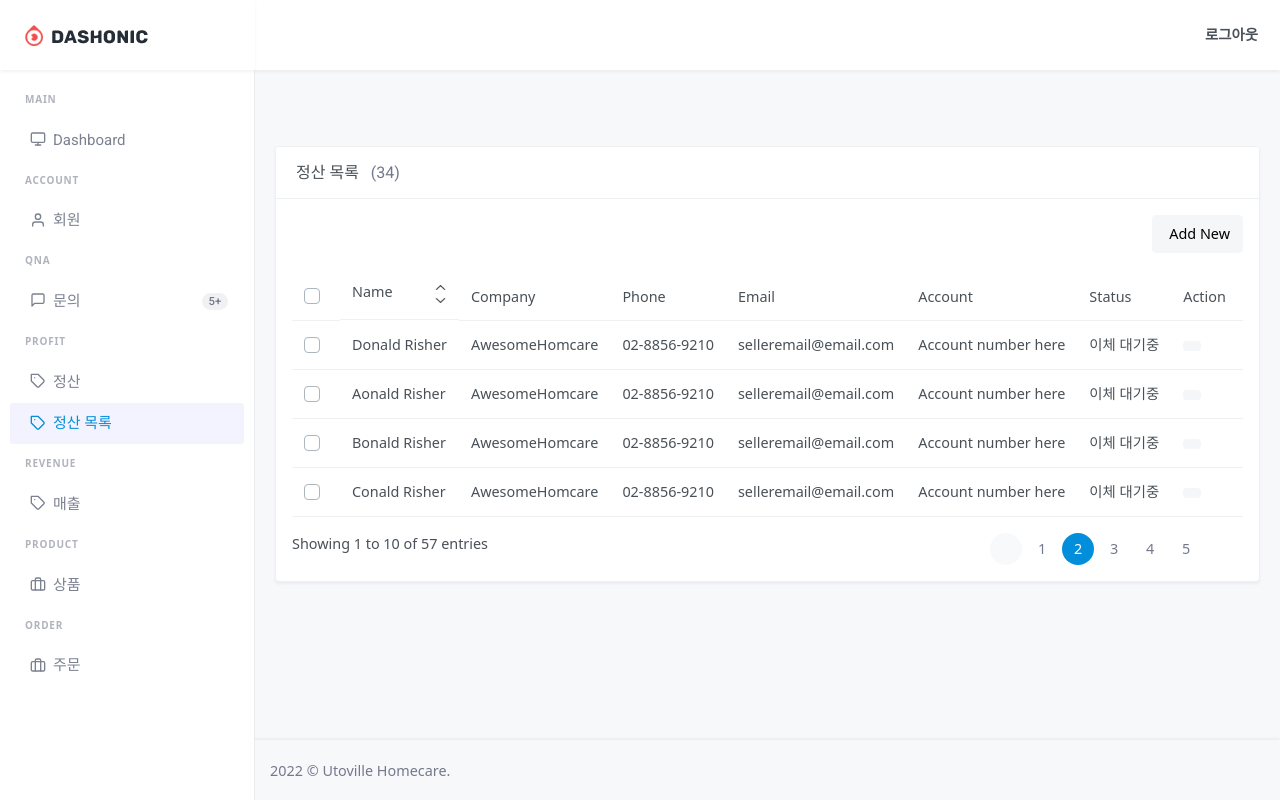
After one commit to newsoft111/utoville-ecommerce-admin, a Django app: page /profit/catalog/ in a window 1280 px wide. The commit adds this page. Run offline with Django 4.2, Linux system fonts and the light colour scheme; data that the repository does not hold is empty; some libraries are stand-ins or nearby versions.

Commit message:
정산 목록 진행중

```diff
--- a/profit/urls.py
+++ b/profit/urls.py
@@ -6,4 +6,5 @@ app_name = 'profit'
 urlpatterns = [
 	path('', views.profit_list, name='list'),
 	path('export/', views.profit_export, name='export'),
+	path('catalog/', views.profit_catalog, name='catalog'),
 ]
--- a/profit/views.py
+++ b/profit/views.py
@@ -87,3 +87,6 @@ def profit_export(request):
 	wb.save(response)
 
 	return response
+
+def profit_catalog(request):
+	return render(request, 'profit/profit_catalog.html')
--- a/templates/header.html
+++ b/templates/header.html
@@ -113,6 +113,12 @@
 								<span class="menu-item">정산</span>
 							</a>
 						</li>
+						<li>
+							<a href="{% url 'profit:catalog' %}">
+								<i class="icon nav-icon" data-feather="tag"></i>
+								<span class="menu-item">정산 목록</span>
+							</a>
+						</li>
 
 						<li class="menu-title" data-key="t-components">Revenue</li>
 						<li>
--- /dev/null
+++ b/templates/profit/profit_catalog.html
@@ -0,0 +1,263 @@
+{% extends 'base.html' %}
+{% block content %}
+{% load static %}
+{% load humanize %}
+{% load util_filter %}
+{% load mathfilters %}
+
+<div class="page-content">
+	<div class="container-fluid">
+		<div class="row">
+			<div class="col-12">
+				<div class="card">
+					<div class="card-header justify-content-between d-flex align-items-center">
+						<h4 class="card-title">정산 목록 <span class="text-muted fw-normal ms-2">(34)</span></h4>
+					</div>
+					<div class="card-body p-3">
+						<div class="text-end">
+							<div class="d-flex flex-wrap align-items-start justify-content-md-end mt-2 mt-md-0 gap-2 mb-3">
+								<div>
+									<a href="#" class="btn btn-light" data-bs-toggle="modal" data-bs-target="#addContactModal"><i class="uil uil-plus me-1"></i> Add New</a>
+								</div>
+							</div>
+						</div>
+
+						<!-- Modal -->
+						<div class="modal fade" id="addContactModal" tabindex="-1" aria-labelledby="addContactModalLabel" aria-hidden="true">
+							<div class="modal-dialog modal-lg modal-dialog-centered">
+								<div class="modal-content">
+									<div class="modal-header">
+										<h5 class="modal-title" id="addContactModalLabel">Add Contact</h5>
+										<button type="button" class="btn-close" data-bs-dismiss="modal" aria-label="Close"></button>
+									</div>
+									<div class="modal-body p-4">
+										<div>
+											<div class="mb-3">
+												<label for="addcontact-name-input" class="form-label">Name</label>
+												<input type="text" class="form-control" id="addcontact-name-input" placeholder="Enter Name">
+											</div>
+											<div class="mb-3">
+												<label for="addcontact-designation-input" class="form-label">Company</label>
+												<input type="text" class="form-control" id="addcontact-designation-input" placeholder="Enter Company Name">
+											</div>
+											<div class="mb-3">
+												<label for="addcontact-file-input" class="form-label">Phone Number</label>
+												<input type="text" class="form-control" id="addcontact-file-input">
+											</div>
+											<div class="mb-3">
+												<label for="addcontact-email-input" class="form-label">Email Address</label>
+												<input type="email" class="form-control" id="addcontact-email-input" placeholder="Enter Email Address">
+											</div>
+											<div class="mb-3">
+												<label for="addcontact-email-input" class="form-label">Account Number</label>
+												<input type="email" class="form-control" id="addcontact-email-input" placeholder="Enter Account Number">
+											</div>
+										</div>
+									</div>
+									<div class="modal-footer">
+										<button type="button" class="btn btn-light w-sm" data-bs-dismiss="modal">Close</button>
+										<button type="button" class="btn btn-primary w-sm">Add</button>
+									</div>
+								</div>
+							</div>
+						</div>
+						<!-- end modal -->
+
+						<div class="table-responsive">
+							<table class="table align-middle table-nowrap table-check">
+								<thead>
+									<tr>
+										<th scope="col" style="width: 50px;">
+											<div class="form-check font-size-16">
+												<input type="checkbox" class="form-check-input" id="checkAll">
+												<label class="form-check-label" for="checkAll"></label>
+											</div>
+										</th>
+										<th scope="col" class="d-flex justify-content-between">Name
+											<div class="sort-arrow d-flex align-items-center flex-column">
+												<img src="{% static 'images/up-arrow.png' %}" style="width: 13px; cursor: pointer;">
+												<img src="{% static 'images/down-arrow.png' %}" style="width: 13px; cursor: pointer;">
+											</div>
+										</th>
+										<th scope="col">Company</th>
+										<th scope="col">Phone</th>
+										<th scope="col">Email</th>
+										<th scope="col">Account</th>
+										<th scope="col">Status</th>
+										<th style="width: 80px; min-width: 80px;">Action</th>
+									</tr><!-- end tr -->
+								</thead><!-- end thead -->
+								<tbody>
+									<tr>
+										<th scope="row">
+											<div class="form-check font-size-16">
+												<input type="checkbox" class="form-check-input" id="contacusercheck1">
+												<label class="form-check-label" for="contacusercheck1"></label>
+											</div>
+										</th>
+										<td class="sort-name">
+											<span class="text-body fw-medium">Donald Risher</span>
+										</td>
+										<td>AwesomeHomcare</td>
+										<td>02-8856-9210</td>
+										<td>selleremail@email.com</td>
+										<td>Account number here</td>
+										<td>이체 대기중</td>
+										<td>
+											<div class="dropdown">
+												<button class="btn btn-light btn-sm dropdown-toggle" type="button" data-bs-toggle="dropdown" aria-expanded="false">
+													<i class="uil uil-ellipsis-h"></i>
+												</button>
+												<ul class="dropdown-menu dropdown-menu-end">
+													<li><a class="dropdown-item" href="#">이체 완료</a></li>
+													<li><a class="dropdown-item" href="#">이체 취소</a></li>
+												</ul>
+											</div>
+										</td>
+									</tr><!-- end tr -->
+									<tr>
+										<th scope="row">
+											<div class="form-check font-size-16">
+												<input type="checkbox" class="form-check-input" id="contacusercheck1">
+												<label class="form-check-label" for="contacusercheck1"></label>
+											</div>
+										</th>
+										<td class="sort-name">
+											<span class="text-body fw-medium">Aonald Risher</span>
+										</td>
+										<td>AwesomeHomcare</td>
+										<td>02-8856-9210</td>
+										<td>selleremail@email.com</td>
+										<td>Account number here</td>
+										<td>이체 대기중</td>
+										<td>
+											<div class="dropdown">
+												<button class="btn btn-light btn-sm dropdown-toggle" type="button" data-bs-toggle="dropdown" aria-expanded="false">
+													<i class="uil uil-ellipsis-h"></i>
+												</button>
+												<ul class="dropdown-menu dropdown-menu-end">
+													<li><a class="dropdown-item" href="#">이체 완료</a></li>
+													<li><a class="dropdown-item" href="#">이체 취소</a></li>
+												</ul>
+											</div>
+										</td>
+									</tr><!-- end tr -->
+									<tr>
+										<th scope="row">
+											<div class="form-check font-size-16">
+												<input type="checkbox" class="form-check-input" id="contacusercheck1">
+												<label class="form-check-label" for="contacusercheck1"></label>
+											</div>
+										</th>
+										<td class="sort-name">
+											<span class="text-body fw-medium">Bonald Risher</span>
+										</td>
+										<td>AwesomeHomcare</td>
+										<td>02-8856-9210</td>
+										<td>selleremail@email.com</td>
+										<td>Account number here</td>
+										<td>이체 대기중</td>
+										<td>
+											<div class="dropdown">
+												<button class="btn btn-light btn-sm dropdown-toggle" type="button" data-bs-toggle="dropdown" aria-expanded="false">
+													<i class="uil uil-ellipsis-h"></i>
+												</button>
+												<ul class="dropdown-menu dropdown-menu-end">
+													<li><a class="dropdown-item" href="#">이체 완료</a></li>
+													<li><a class="dropdown-item" href="#">이체 취소</a></li>
+												</ul>
+											</div>
+										</td>
+									</tr><!-- end tr -->
+									<tr>
+										<th scope="row">
+											<div class="form-check font-size-16">
+												<input type="checkbox" class="form-check-input" id="contacusercheck1">
+												<label class="form-check-label" for="contacusercheck1"></label>
+											</div>
+										</th>
+										<td class="sort-name">
+											<span class="text-body fw-medium">Conald Risher</span>
+										</td>
+										<td>AwesomeHomcare</td>
+										<td>02-8856-9210</td>
+										<td>selleremail@email.com</td>
+										<td>Account number here</td>
+										<td>이체 대기중</td>
+										<td>
+											<div class="dropdown">
+												<button class="btn btn-light btn-sm dropdown-toggle" type="button" data-bs-toggle="dropdown" aria-expanded="false">
+													<i class="uil uil-ellipsis-h"></i>
+												</button>
+												<ul class="dropdown-menu dropdown-menu-end">
+													<li><a class="dropdown-item" href="#">이체 완료</a></li>
+													<li><a class="dropdown-item" href="#">이체 취소</a></li>
+												</ul>
+											</div>
+										</td>
+									</tr><!-- end tr -->
+								</tbody><!-- end tbody -->
+							</table><!-- end table -->
+						</div><!-- end table responsive -->
+
+						<div class="row g-0 text-center text-sm-start">
+							<div class="col-sm-6">
+								<div>
+									<p class="mb-sm-0">Showing 1 to 10 of 57 entries</p>
+								</div>
+							</div>
+							<!-- end col -->
+							<div class="col-sm-6">
+								<ul class="pagination pagination-rounded justify-content-center justify-content-sm-end mb-sm-0">
+									<li class="page-item disabled">
+										<a href="#" class="page-link"><i class="mdi mdi-chevron-left"></i></a>
+									</li>
+									<li class="page-item">
+										<a href="#" class="page-link">1</a>
+									</li>
+									<li class="page-item active">
+										<a href="#" class="page-link">2</a>
+									</li>
+									<li class="page-item">
+										<a href="#" class="page-link">3</a>
+									</li>
+									<li class="page-item">
+										<a href="#" class="page-link">4</a>
+									</li>
+									<li class="page-item">
+										<a href="#" class="page-link">5</a>
+									</li>
+									<li class="page-item">
+										<a href="#" class="page-link"><i class="mdi mdi-chevron-right"></i></a>
+									</li>
+								</ul>
+							</div><!-- end col -->
+						</div><!-- end row -->
+					</div>
+				</div>
+			</div>
+		</div>
+	</div>
+</div>
+
+<script>
+let sortName = document.querySelectorAll(".sort-name > span");
+let upArrow = document.querySelector(".sort-arrow").firstElementChild;
+let downArrow = document.querySelector(".sort-arrow").lastElementChild;
+let arr = [];
+
+
+for(var i=0; i<sortName.length; i++){
+	arr.push(sortName[i].innerText);
+}
+upArrow.addEventListener("click", ()=>{
+	let sortResult = arr.sort();
+
+	for(var i=0; i<sortName.length; i++){
+		sortName[i].innerText = sortResult[i];
+	}
+
+});
+
+</script>
+{% endblock %}
```
Also changed, not shown: static/images/down-arrow.png (added), static/images/up-arrow.png (added).
